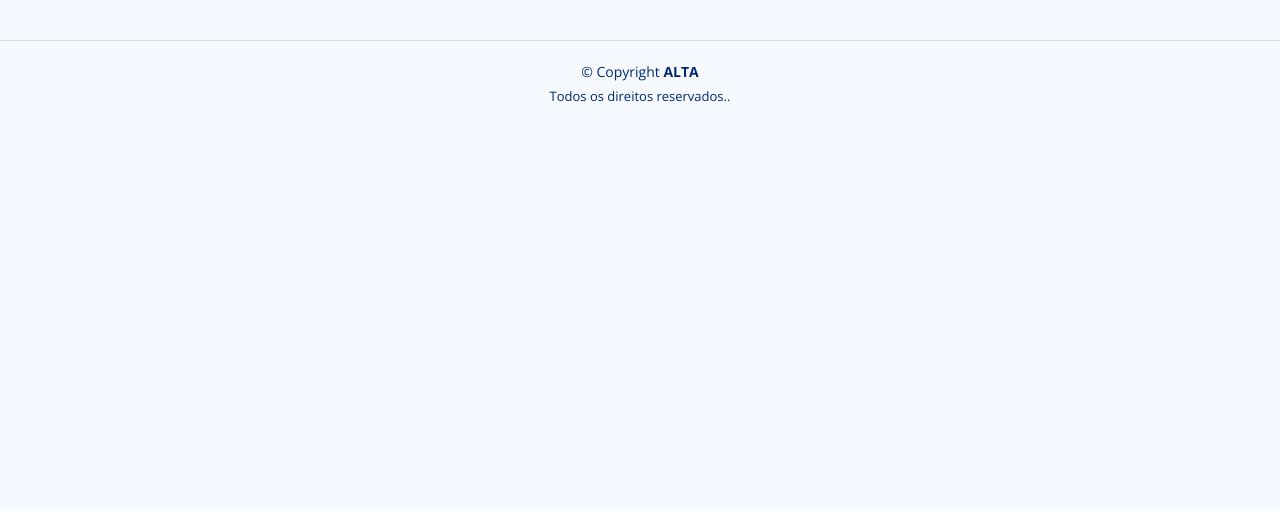
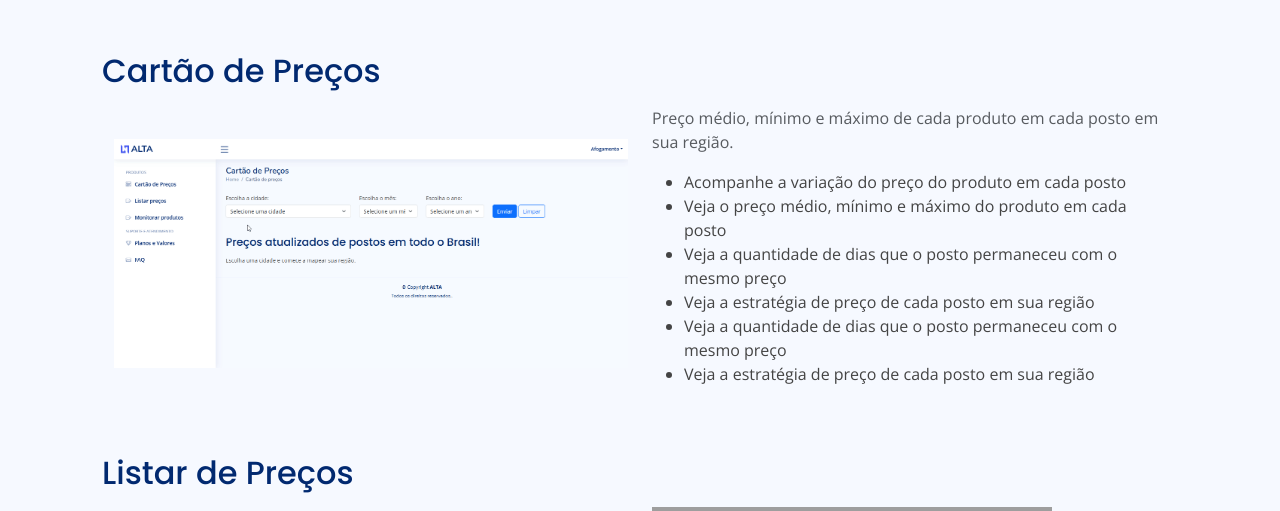
Before and after one commit to ricardopasqualino/alta_env, a Django app: page /criar-conta/ in a window 1280 px wide. Shown: the part 3871-4382 px from the top of the page. Before the commit the page ends 3973 px from the top, so only its background shows below. Run offline with Django 5.2, Linux system fonts and the light colour scheme; data that the repository does not hold is empty; some libraries are stand-ins or nearby versions; grey boxes are pictures that could not be loaded.

Commit message:
atualização na pagina de registro

```diff
--- a/templates/p_register.html
+++ b/templates/p_register.html
@@ -646,9 +646,48 @@
             </ul>
           </div>
           <div class="col-md-6 col-sm-12d-flex justify-content-center">
-            <img src="{% static 'assets/img/v_monitor_product.gif' %}" class="img-fluid" alt="Monitorar Produto">
+            <img src="{% static 'assets/img/i_monitorar_precos.gif' %}" class="img-fluid" alt="Monitorar Produto">
           </div>
         </div>
+
+        <!-- Monitorar Produto -->
+        <div class="row mt-3 mb-3 align-items-center">
+          <h1 class="card-title fs-2">Cartão de Preços</h1>
+
+          <div class="col-md-6 col-sm-12d-flex justify-content-center">
+            <img src="{% static 'assets/img/i_cartao_precos.gif' %}" class="img-fluid" alt="Monitorar Produto">
+          </div>
+
+          <div class="col-md-6 col-sm-12">
+            <p class="text-muted">Preço médio, mínimo e máximo de cada produto em cada posto em sua região.</p>
+            <ul>
+              <li>Acompanhe a variação do preço do produto em cada posto</li>
+              <li>Veja o preço médio, mínimo e máximo do produto em cada posto</li>
+              <li>Veja a quantidade de dias que o posto permaneceu com o mesmo preço</li>
+              <li>Veja a estratégia de preço de cada posto em sua região</li>
+              <li>Veja a quantidade de dias que o posto permaneceu com o mesmo preço</li>
+              <li>Veja a estratégia de preço de cada posto em sua região</li>
+            </ul>
+          </div>
+        </div>
+
+        <!-- Monitorar Produto -->
+        <div class="row mt-3 mb-3 align-items-center">
+          <h1 class="card-title fs-2">Listar de Preços</h1>
+          <div class="col-md-6 col-sm-12">
+            <p class="text-muted">Acesso a lista de preços de combustíveis de cada posto em sua região.</p>
+            <ul>
+              <li>Consulte a lista completa de preços praticados por cada posto na sua região</li>
+              <li>Filtre por produto, data, cidade ou posto para análises detalhadas</li>
+              <li>Visualize rapidamente o histórico de preços de cada posto</li>
+              <li>Exporte os dados de preços para planilhas e relatórios personalizados</li>
+            </ul>
+          </div>
+          <div class="col-md-6 col-sm-12d-flex justify-content-center">
+            <img src="{% static 'assets/img/i_lista_precos.gif' %}" class="img-fluid" alt="Monitorar Produto">
+          </div>
+        </div>
+
 
 
 
```
Also changed, not shown: static/assets/img/i_cartao_precos.gif (added), 5 other files.
